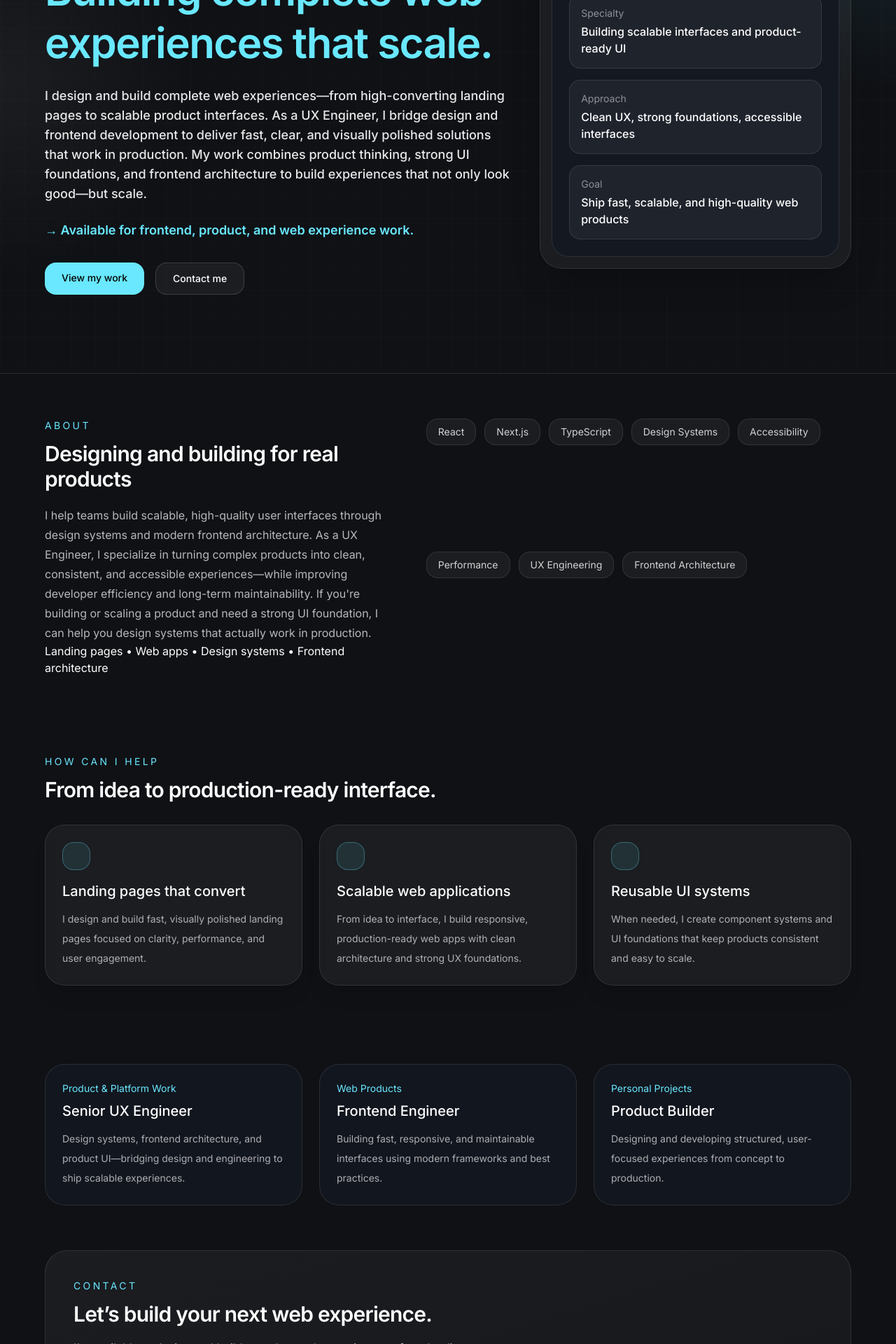
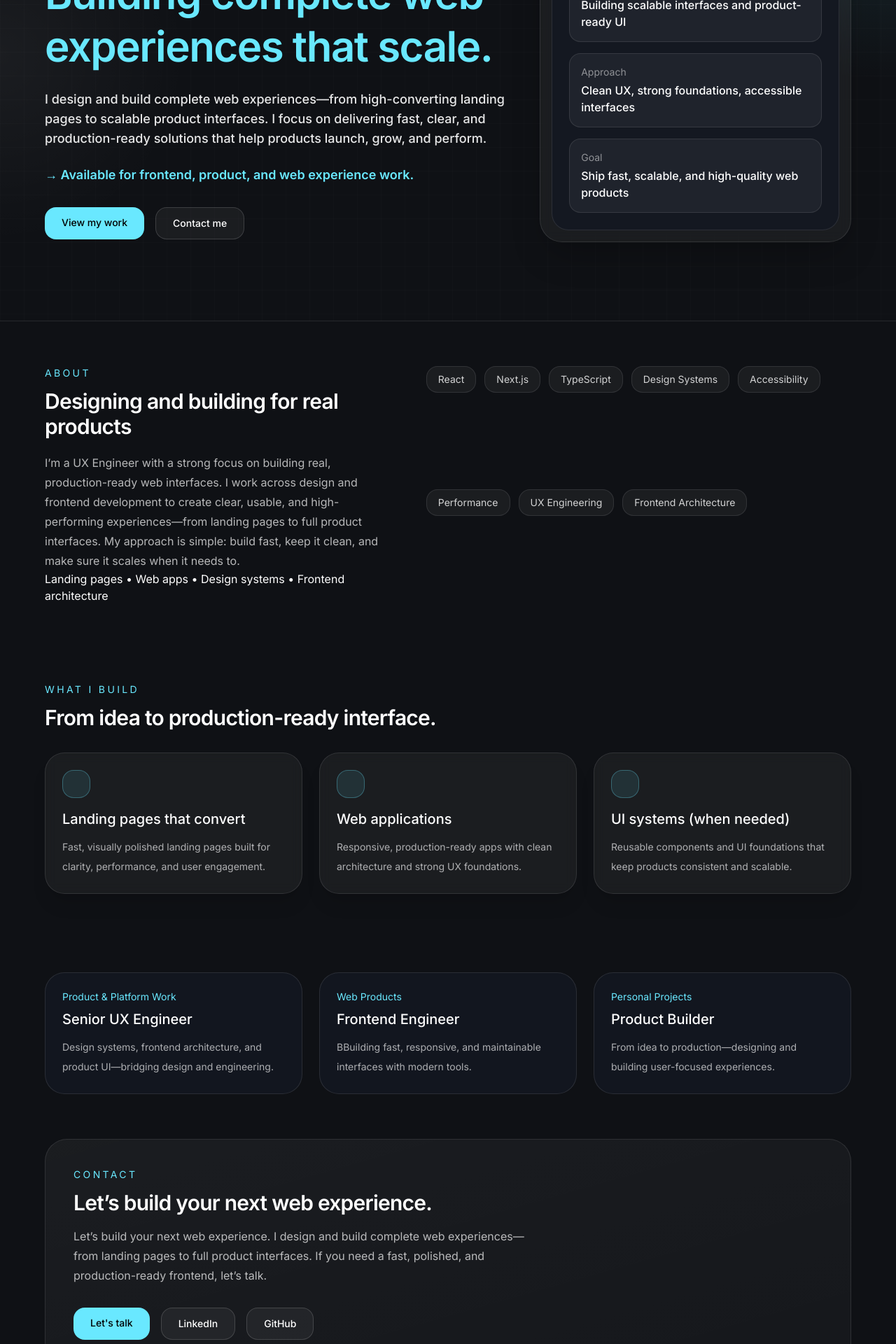
Before and after one commit to TruenoElfico/my-web, a Next.js app: page / in a window 1280 px wide. Shown: the part 300-2220 px from the top of the page at 70% size. Built offline with nearby package versions, Linux system fonts and the light colour scheme.

Commit message:
Revise homepage content for clarity and impact, updating descriptions of services and roles to emphasize fast, production-ready solutions and user-focused experiences.

```diff
--- a/app/page.tsx
+++ b/app/page.tsx
@@ -14,17 +14,17 @@ export default function PersonalPortfolioPage() {
     {
       title: "Landing pages that convert",
       description:
-        "I design and build fast, visually polished landing pages focused on clarity, performance, and user engagement.",
+        "Fast, visually polished landing pages built for clarity, performance, and user engagement.",
     },
     {
-      title: "Scalable web applications",
+      title: "Web applications",
       description:
-        "From idea to interface, I build responsive, production-ready web apps with clean architecture and strong UX foundations.",
+        "Responsive, production-ready apps with clean architecture and strong UX foundations.",
     },
     {
-      title: "Reusable UI systems",
+      title: "UI systems (when needed)",
       description:
-        "When needed, I create component systems and UI foundations that keep products consistent and easy to scale.",
+        "Reusable components and UI foundations that keep products consistent and scalable.",
     },
   ];
 
@@ -33,19 +33,19 @@ export default function PersonalPortfolioPage() {
       role: "Senior UX Engineer",
       company: "Product & Platform Work",
       detail:
-        "Design systems, frontend architecture, and product UI—bridging design and engineering to ship scalable experiences.",
+        "Design systems, frontend architecture, and product UI—bridging design and engineering.",
     },
     {
       role: "Frontend Engineer",
       company: "Web Products",
       detail:
-        "Building fast, responsive, and maintainable interfaces using modern frameworks and best practices.",
+        "BBuilding fast, responsive, and maintainable interfaces with modern tools.",
     },
     {
       role: "Product Builder",
       company: "Personal Projects",
       detail:
-        "Designing and developing structured, user-focused experiences from concept to production.",
+        "From idea to production—designing and building user-focused experiences.",
     },
   ];
 
@@ -70,12 +70,9 @@ export default function PersonalPortfolioPage() {
 
             <p className="mt-6 max-w-2xl text-base font-medium leading-7 text-white/90 md:text-lg">
               I design and build complete web experiences—from high-converting
-              landing pages to scalable product interfaces. As a UX Engineer, I
-              bridge design and frontend development to deliver fast, clear, and
-              visually polished solutions that work in production. My work
-              combines product thinking, strong UI foundations, and frontend
-              architecture to build experiences that not only look good—but
-              scale.
+              landing pages to scalable product interfaces. I focus on
+              delivering fast, clear, and production-ready solutions that help
+              products launch, grow, and perform.
             </p>
             <p className="mt-6 max-w-2xl text-base font-semibold leading-7 text-[#69E8FF] md:text-lg">
               → Available for frontend, product, and web experience work.
@@ -146,13 +143,12 @@ export default function PersonalPortfolioPage() {
               Designing and building for real products
             </h2>
             <p className="mt-5 max-w-xl text-white/70 leading-7">
-              I help teams build scalable, high-quality user interfaces through
-              design systems and modern frontend architecture. As a UX Engineer,
-              I specialize in turning complex products into clean, consistent,
-              and accessible experiences—while improving developer efficiency
-              and long-term maintainability. If you're building or scaling a
-              product and need a strong UI foundation, I can help you design
-              systems that actually work in production.
+              I’m a UX Engineer with a strong focus on building real,
+              production-ready web interfaces. I work across design and frontend
+              development to create clear, usable, and high-performing
+              experiences—from landing pages to full product interfaces. My
+              approach is simple: build fast, keep it clean, and make sure it
+              scales when it needs to.
             </p>
             <p>
               Landing pages • Web apps • Design systems • Frontend architecture
@@ -179,7 +175,7 @@ export default function PersonalPortfolioPage() {
         <div className="mb-8 flex items-end justify-between gap-4">
           <div>
             <p className="text-sm uppercase tracking-[0.24em] text-[#69E8FF]">
-              How can i help
+              What I build
             </p>
             <h2 className="mt-3 text-3xl font-semibold tracking-tight">
               From idea to production-ready interface.
@@ -232,11 +228,10 @@ export default function PersonalPortfolioPage() {
             Let’s build your next web experience.
           </h2>
           <p className="mt-4 max-w-2xl text-white/70 leading-7">
-            I’m available to design and build complete web experiences—from
-            landing pages to scalable product interfaces. Whether you need a
-            high-performing frontend, a polished UI, or help bringing a product
-            to life, I focus on delivering solutions that are fast, clear, and
-            ready for real use. Let’s talk about your project.
+            Let’s build your next web experience. I design and build complete
+            web experiences—from landing pages to full product interfaces. If
+            you need a fast, polished, and production-ready frontend, let’s
+            talk.
           </p>
 
           <div className="mt-8 flex flex-wrap gap-4">
```
